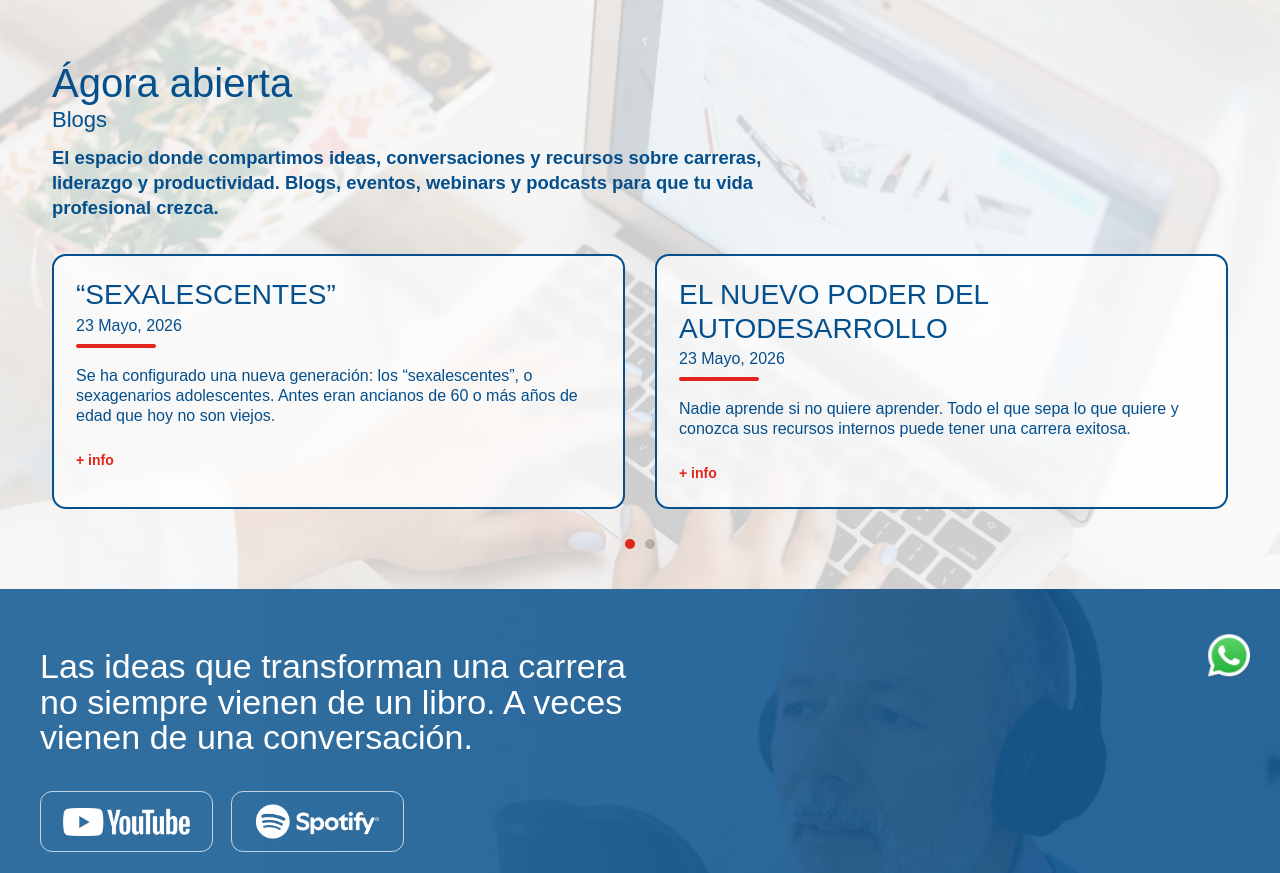
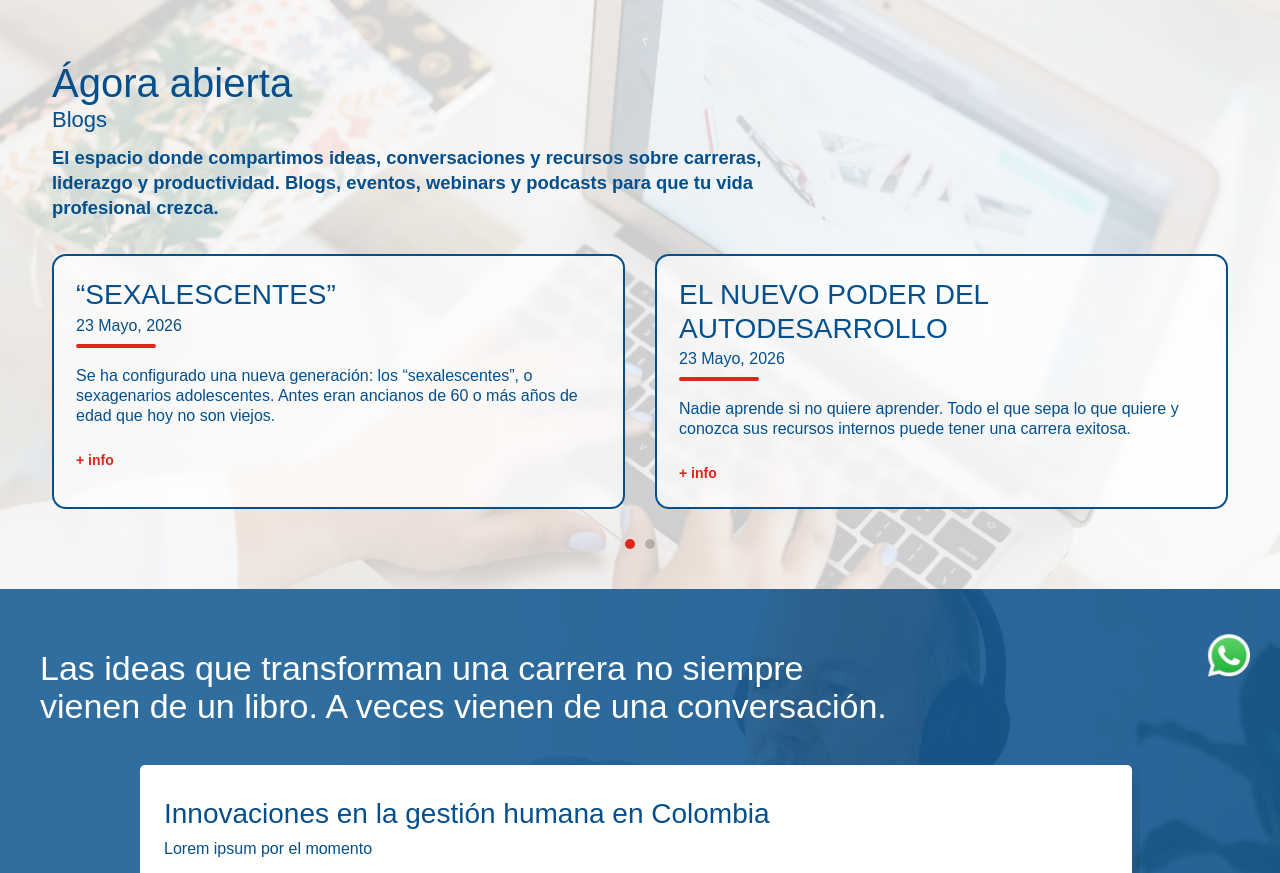
Before and after one commit to hagama/paginavk, a PHP site: page /pages/eventos.php in a window 1280 px wide. Shown: the part 93-966 px from the top of the page. Run offline with PHP 8.4, Linux system fonts and the light colour scheme.

Commit message:
Ajustar encabezado de podcasts

```diff
--- a/pages/eventos.php
+++ b/pages/eventos.php
@@ -166,14 +166,6 @@
                             Las ideas que transforman una carrera no siempre vienen de un libro.
                             A veces vienen de una conversación.
                         </h3>
-                        <div class="podcast-platforms">
-                            <a href="#" class="platform-btn">
-                                <img src="../recursos-multimedia/eventos/podcast-youtube.webp" alt="Podcast de Vásquez Kennedy en YouTube" style="height: 28px;">
-                            </a>
-                            <a href="#" class="platform-btn">
-                                <img src="../recursos-multimedia/eventos/podcast-spotify.webp" alt="Podcast de Vásquez Kennedy en Spotify" style="height: 35px;">
-                            </a>
-                        </div>
                     </div>
                 </div>
 
--- a/styles/eventos.css
+++ b/styles/eventos.css
@@ -209,40 +209,13 @@
 }
 
 .podcast-info {
-    max-width: 625px;
+    max-width: 860px;
 }
 
 .podcast-info h3 {
     color: var(--color-terciario);
-    line-height: 1.05;
-    margin-bottom: 35px;
-}
-
-.podcast-platforms {
-    display: flex;
-    gap: 18px;
-    flex-wrap: wrap;
-}
-
-.platform-btn {
-    display: flex;
-    align-items: center;
-    gap: 10px;
-    padding: 12px 22px;
-    border: 1.5px solid rgba(255,255,255,0.7);
-    border-radius: 12px;
-    color: var(--color-terciario);
-    text-decoration: none;
-    transition: 0.3s ease;
-}
-
-.platform-btn:hover {
-    background: var(--color-quinto-hover);
-}
-
-.platform-btn img {
-    width: auto;
-    display: block;
+    line-height: 1.12;
+    margin-bottom: 0;
 }
 
 .podcast-carousel {
@@ -368,15 +341,6 @@
     .podcast-info h3 {
         font-size: 2rem;
         margin-bottom: 25px;
-    }
-
-    .podcast-platforms {
-        justify-content: center;
-    }
-
-    .platform-btn {
-        width: 60%;
-        justify-content: center;
     }
 
     .podcast-player-card {
```
